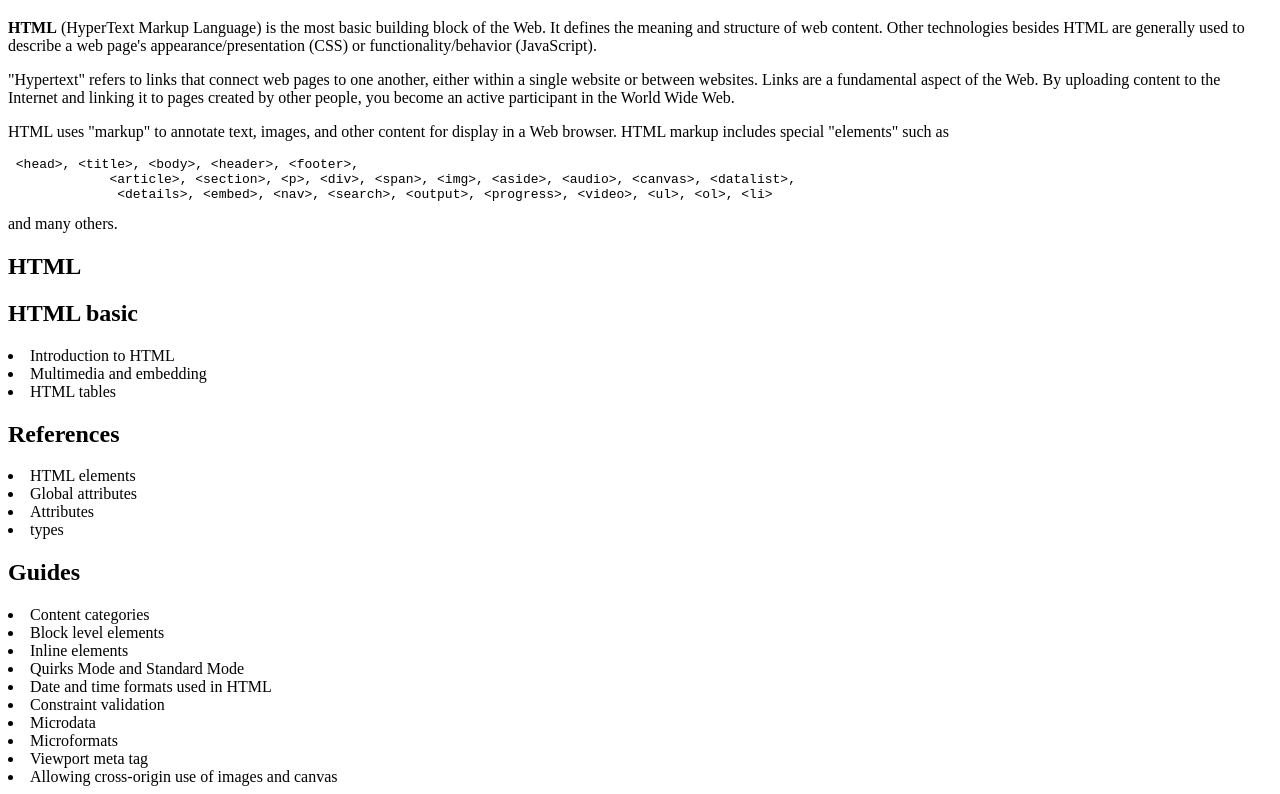
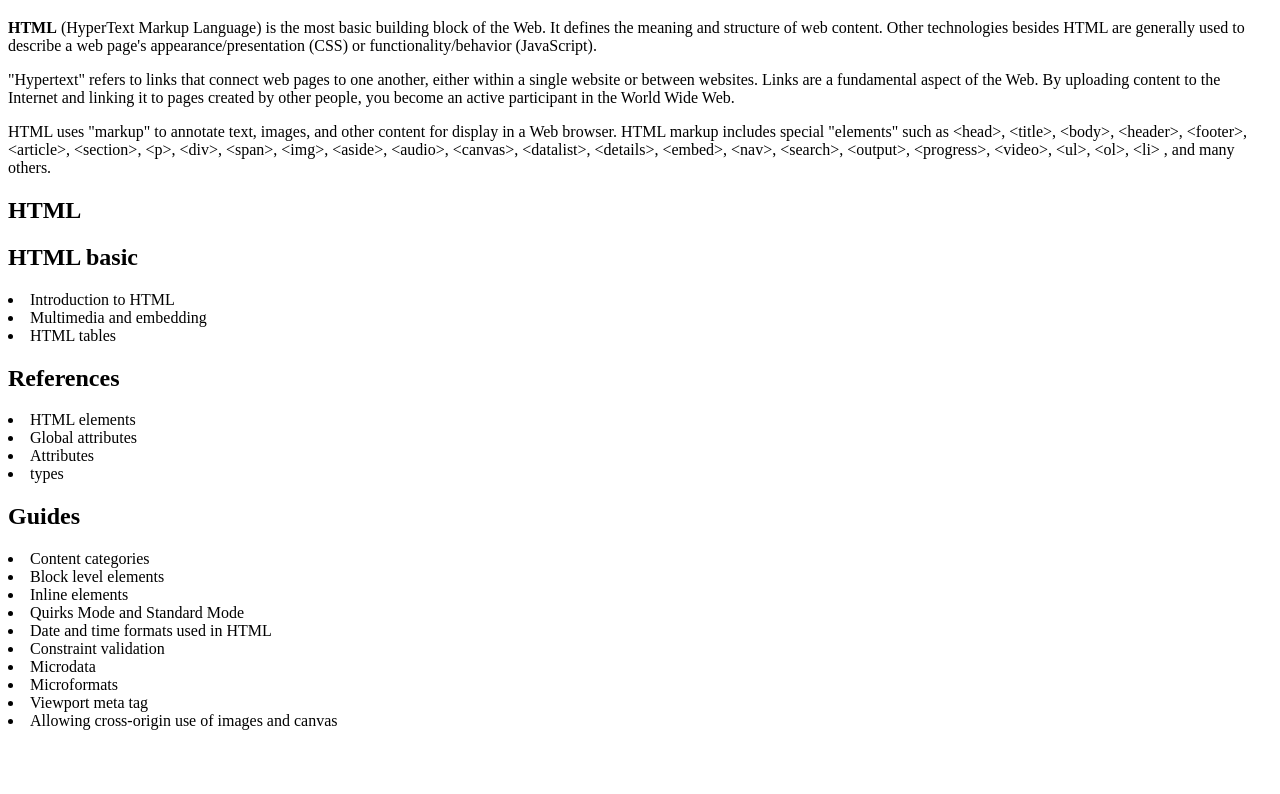
Before and after one commit to Erikm93/uppgift2, a plain HTML site: page index.html in a window 1280 px wide. Shown: the part 61-855 px from the top of the page. After the commit the page ends 800 px from the top, so only its background shows below. Drawn offline with Linux system fonts and the light colour scheme.

Commit message:
ändring

```diff
--- a/index.html
+++ b/index.html
@@ -28,14 +28,15 @@
         <p>
           HTML uses "markup" to annotate text, images, and other content for
           display in a Web browser. HTML markup includes special "elements" such
-          as <pre> &lt;head&gt;, &lt;title&gt;, &lt;body&gt;, &lt;header&gt;, &lt;footer&gt;,
-             &lt;article&gt;, &lt;section&gt;, &lt;p&gt;, &lt;div&gt;, &lt;span&gt;, &lt;img&gt;, &lt;aside&gt;, &lt;audio&gt;, &lt;canvas&gt;, &lt;datalist&gt;,
-              &lt;details&gt;, &lt;embed&gt;, &lt;nav&gt;, &lt;search&gt;, &lt;output&gt;, &lt;progress&gt;, &lt;video&gt;, &lt;ul&gt;, &lt;ol&gt;, &lt;li&gt;</pre> and
-               many others.
+          as &lt;head&gt;, &lt;title&gt;, &lt;body&gt;, &lt;header&gt;,
+          &lt;footer&gt;, &lt;article&gt;, &lt;section&gt;, &lt;p&gt;,
+          &lt;div&gt;, &lt;span&gt;, &lt;img&gt;, &lt;aside&gt;, &lt;audio&gt;,
+          &lt;canvas&gt;, &lt;datalist&gt;, &lt;details&gt;, &lt;embed&gt;,
+          &lt;nav&gt;, &lt;search&gt;, &lt;output&gt;, &lt;progress&gt;,
+          &lt;video&gt;, &lt;ul&gt;, &lt;ol&gt;, &lt;li&gt; , and many others.
         </p>
       </div>
     </div>
-
 
     <div id="sidebar">
       <h2 class="sidebar-title">HTML</h2>
@@ -62,6 +63,5 @@
         <li>Allowing cross-origin use of images and canvas</li>
       </div>
     </div>
-</body>
-
+  </body>
 </html>
```
